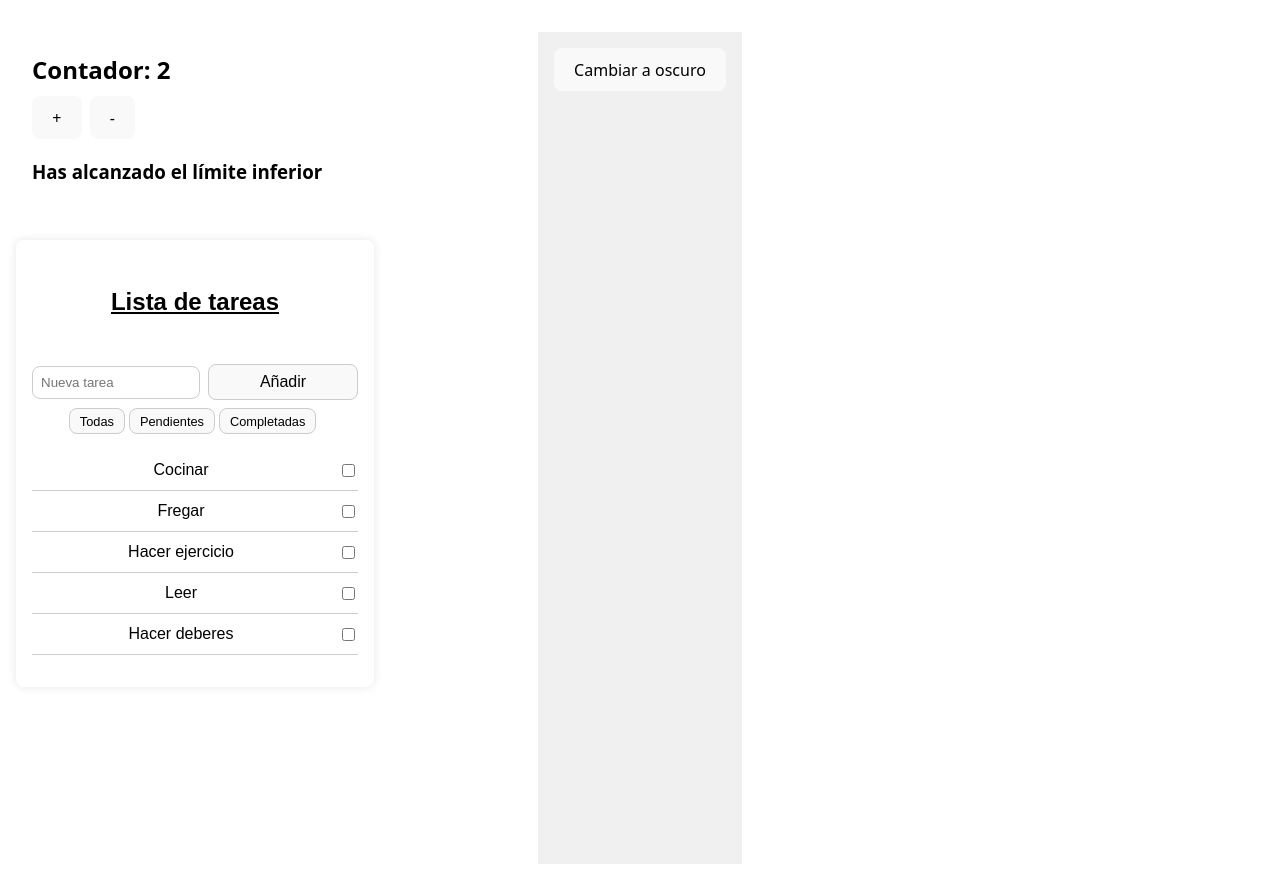
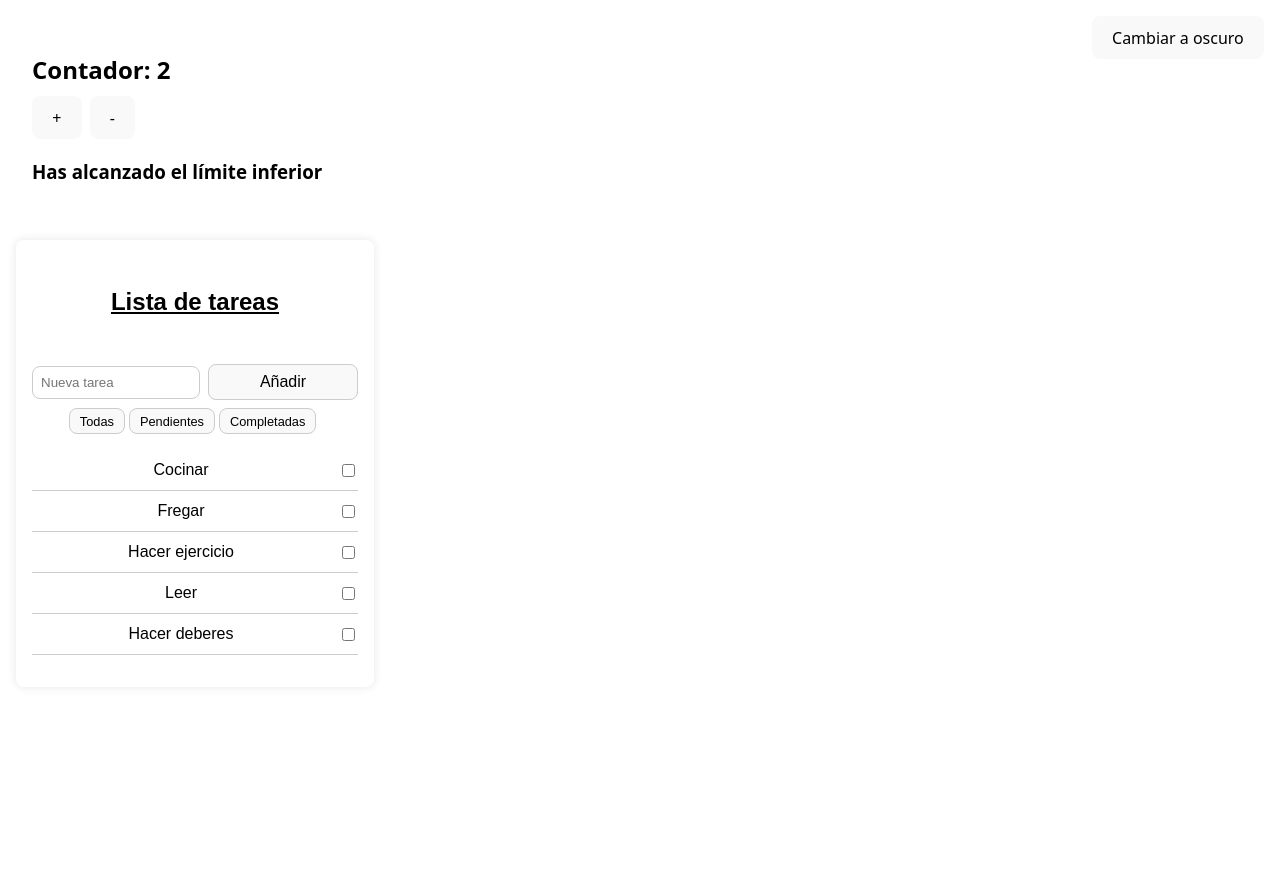
Before and after one commit to benx15/React-Actividad06, a React (Vite) app: page / in a window 1280 px wide. After the commit the page ends 800 px from the top, so only its background shows below. Built offline with nearby package versions, Linux system fonts and the light colour scheme.

Commit message:
Terminado Ejercicio3

```diff
--- a/src/App.jsx
+++ b/src/App.jsx
@@ -16,11 +16,9 @@ function App() {
 
 
       <ThemeProvider>
-        <Ejercicio3>
-          <Ejercicio1/>
-
-          <Ejercicio2/>
-        </Ejercicio3>
+        <Ejercicio3/>
+        <Ejercicio1/>
+        <Ejercicio2/>
       </ThemeProvider>
 
     </div>
--- a/src/Ejercicio1.jsx
+++ b/src/Ejercicio1.jsx
@@ -18,7 +18,11 @@ function Ejercicio1(){
     };
 
     return(
-        <div style={styles.contenedor}>
+        <div style={{
+            ...styles.contenedor,
+            backgroundColor: theme === "light" ? "white" : "#333",
+            color: theme === "light" ? "#000" : "#fff"
+        }}>
             <h2 style={styles.texto}>Contador: {contador}</h2>
             <div style={styles.botones}>
                 <button onClick={incrementar}>+</button>
--- a/src/Ejercicio2.jsx
+++ b/src/Ejercicio2.jsx
@@ -45,8 +45,15 @@ function Ejercicio2(){
     return true;
   });
   return (
-    <div style={estilos.contenedor}>
-      <h2 style={estilos.h2}>Lista de tareas</h2>
+    <div style={{
+      ...estilos.contenedor,
+      backgroundColor: theme === "light" ? "white" : "#222",
+      color: theme === "light" ? "#000" : "#fff"
+    }}>
+      <h2 style={{
+        ...estilos.h2,
+        color: theme === "light" ? "black" : "white"
+      }}>Lista de tareas</h2>
 
       <div style={{marginTop:"1rem" , marginBottom: "0.5rem"}}>
 
@@ -73,6 +80,7 @@ function Ejercicio2(){
             <span
               style={{
                 ...estilos.textoTarea,
+                color: theme === "light" ? "#000" : "#fff",
                 textDecoration: tarea.completada ? "line-through" : "none",
               }}
             >
--- a/src/Ejercicio3.jsx
+++ b/src/Ejercicio3.jsx
@@ -1,27 +1,23 @@
 import { useContext } from "react";
 import { Ejercicio3tema } from "./Ejercicio3tema";
-import Ejercicio1 from "./Ejercicio1";
-import Ejercicio2 from "./Ejercicio2";
+
 
 
 function Ejercicio3(){
   const { theme, toggleTheme } = useContext(Ejercicio3tema);
 
-    const styles = {
-        backgroundColor: theme === "light" ? "#f0f0f0" : "#222",
-        color: theme === "light" ? "#000" : "#fff",
-        minHeight: "100vh",
-        padding: "1rem",
-        transition: "all 0.3s ease"
-    };
+
 
     return (
-        <div style={styles}>
+        <div style={{
+          position:"fixed",
+          top: "1rem",
+          right: "1rem"
+        }}>
           <button onClick={toggleTheme}>
             Cambiar a {theme === "light" ? "oscuro" : "claro"}
           </button>
-          <Ejercicio1/>
-          <Ejercicio2/>
+
         </div>
     );
 
```
